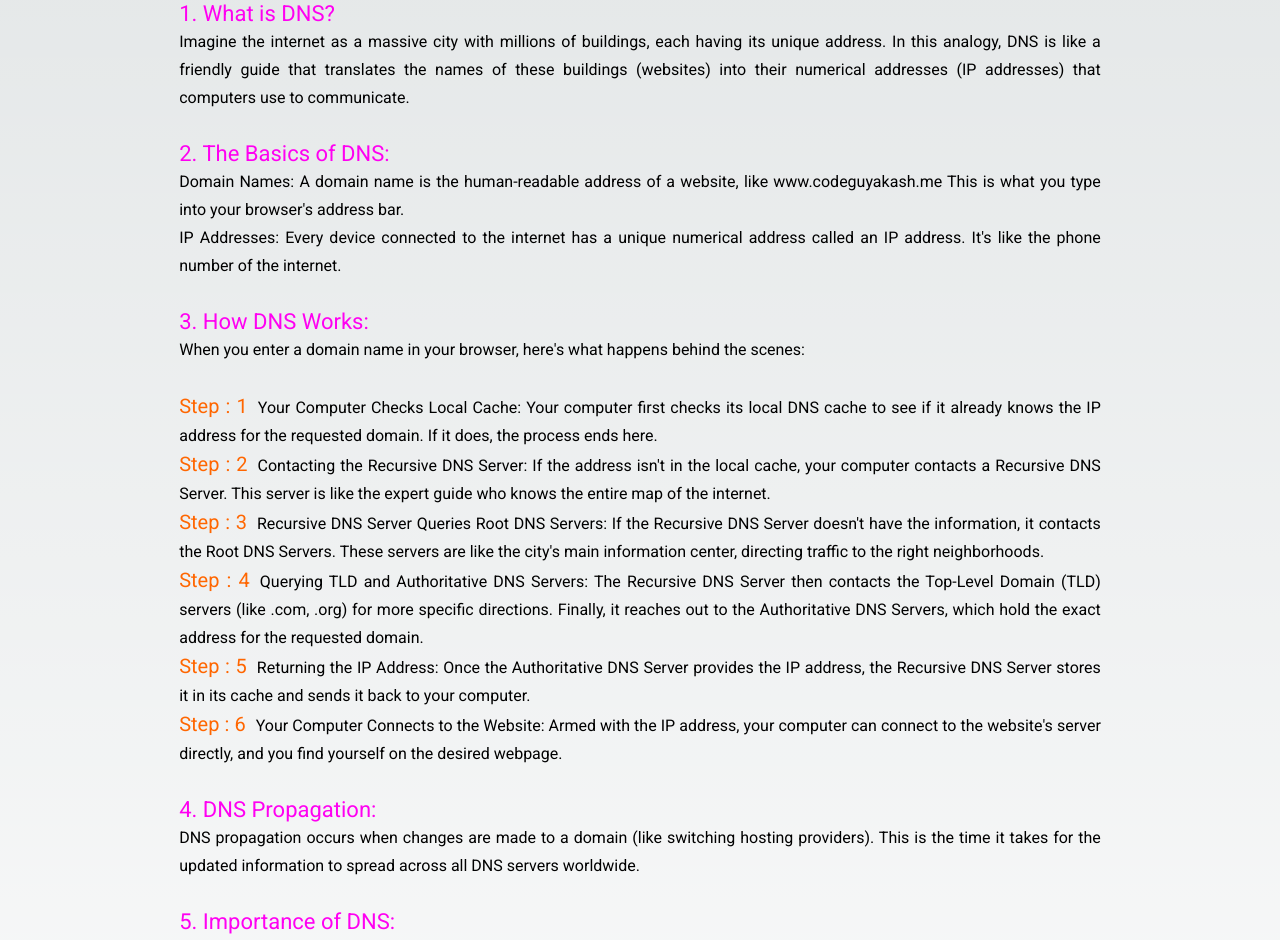
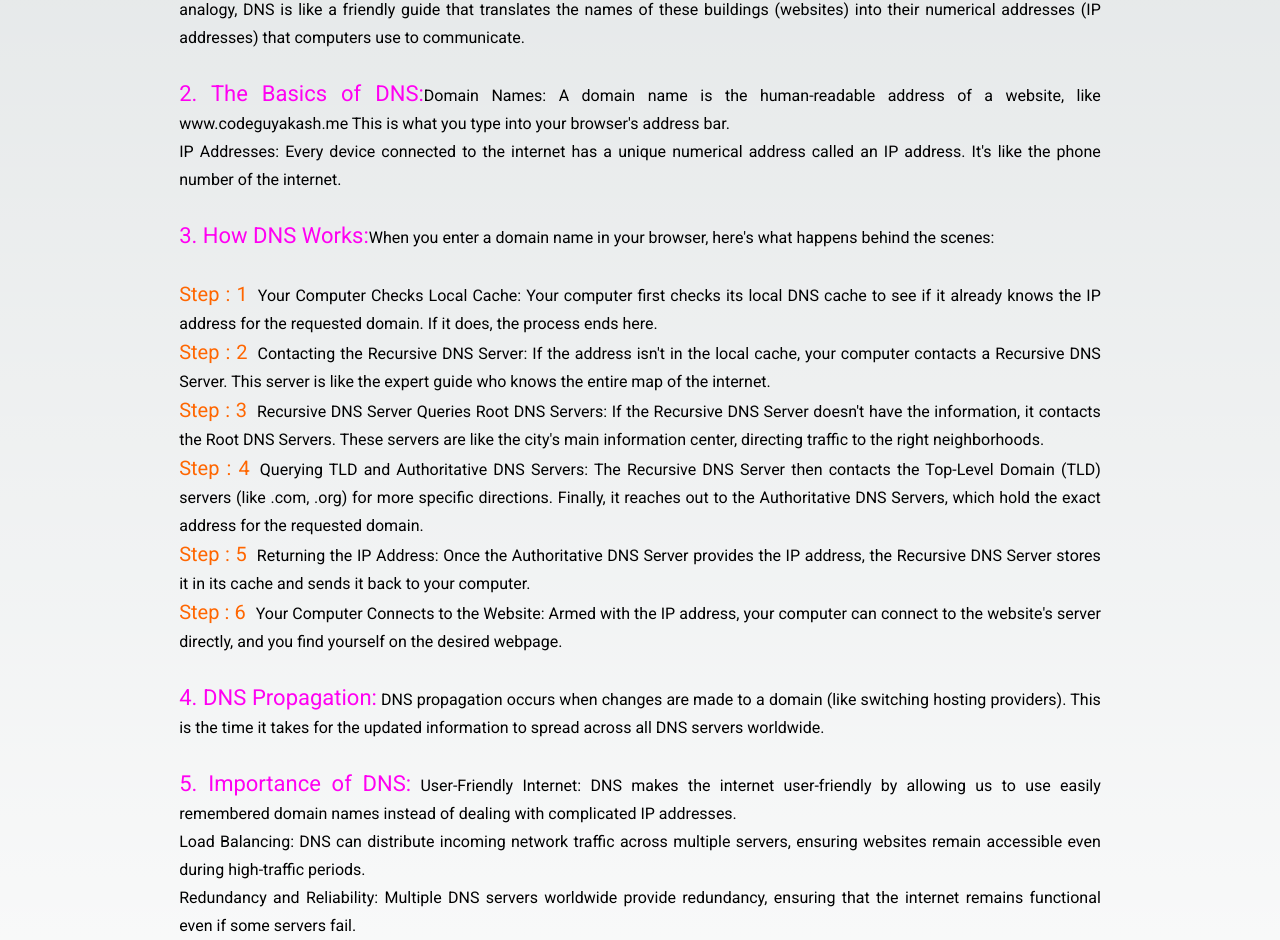
Before and after one commit to codeguyakash/blogging-nextjs, a Next.js app: page / in a window 1280 px wide. Shown: the part 918-1858 px from the top of the page. Built offline with nearby package versions, Linux system fonts and the light colour scheme.

Commit message:
bug fixes

```diff
--- a/app/globals.css
+++ b/app/globals.css
@@ -62,7 +62,7 @@ p {
   line-height: 28px;
   text-align: justify;
 }
-h2{
+span {
   color: rgb(255, 0, 242);
   font-size: 22px;
 }
--- a/app/page.jsx
+++ b/app/page.jsx
@@ -6,9 +6,9 @@ export default function Home() {
   return (
     <div className="w-[80%] m-auto">
       <h1 className="text-3xl my-5 border-b py-5">All article</h1>
-      <h2 className="text-2xl my-2">
+      < span className="text-2xl my-2">
         Demystifying DNS: A Beginner's Guide to How the Internet Finds Its Way
-      </h2>
+      </ span>
       <Image
         src={ImagePath}
         width={1200}
@@ -18,7 +18,7 @@ export default function Home() {
       />
       <br />
       <p>
-        <h2>Introduction:</h2>
+        < span>Introduction:</ span>
         Ever wondered how, when you type a website address into your browser, it
         magically takes you to the right place on the internet? That's the work
         of DNS or Domain Name System, a behind-the-scenes hero of the internet.
@@ -26,14 +26,14 @@ export default function Home() {
         functions and importance in a way that's easy for anyone to understand.
         <br />
         <br />
-        <h2>1. What is DNS?</h2>
+        < span>1. What is DNS?</ span>
         Imagine the internet as a massive city with millions of buildings, each
         having its unique address. In this analogy, DNS is like a friendly guide
         that translates the names of these buildings (websites) into their
         numerical addresses (IP addresses) that computers use to communicate.
         <br />
         <br />
-        <h2>2. The Basics of DNS:</h2>
+        < span>2. The Basics of DNS:</ span>
         Domain Names: A domain name is the human-readable address of a website,
         like www.codeguyakash.me This is what you type into your browser's
         address bar.
@@ -43,7 +43,7 @@ export default function Home() {
         the internet.
         <br />
         <br />
-        <h2>3. How DNS Works:</h2>
+        < span>3. How DNS Works:</ span>
         When you enter a domain name in your browser, here's what happens behind
         the scenes:
         <br />
@@ -79,13 +79,13 @@ export default function Home() {
         website's server directly, and you find yourself on the desired webpage.
         <br />
         <br />
-        <h2>4. DNS Propagation:</h2> DNS propagation occurs when changes are
+        < span>4. DNS Propagation:</ span> DNS propagation occurs when changes are
         made to a domain (like switching hosting providers). This is the time it
         takes for the updated information to spread across all DNS servers
         worldwide.
         <br />
         <br />
-        <h2>5. Importance of DNS:</h2> User-Friendly Internet: DNS makes the
+        < span>5. Importance of DNS:</ span> User-Friendly Internet: DNS makes the
         internet user-friendly by allowing us to use easily remembered domain
         names instead of dealing with complicated IP addresses.
         <br />
@@ -98,7 +98,7 @@ export default function Home() {
         servers fail.
         <br />
         <br />
-        <h2>Conclusion:</h2> In essence, DNS is the unsung hero that makes
+        < span>Conclusion:</ span> In essence, DNS is the unsung hero that makes
         internet navigation seamless for users. Understanding its basic
         functions helps us appreciate the intricate web of technology that
         brings our favorite websites to our fingertips. So, the next time you
```
